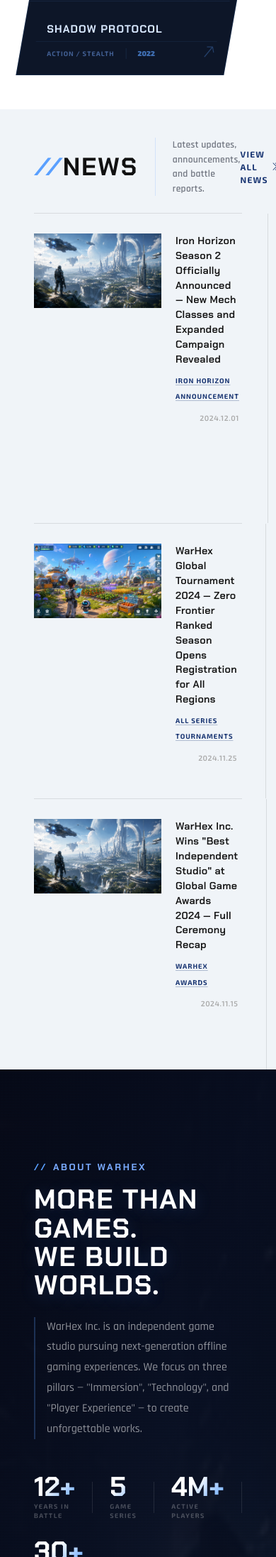
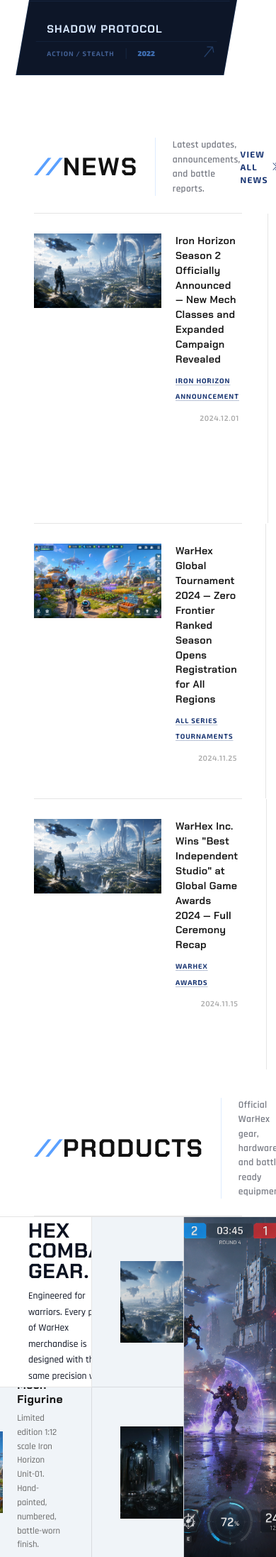
Before and after one commit to ythStevin0/UTSWeb_IF4A_0047, a PHP site: page / in a window 390 px wide. Shown: the part 2967-5161 px from the top of the page at 71% size. Run offline with PHP 8.4, Linux system fonts and the light colour scheme.

Commit message:
membuat section product beserta stylenya dan menyesuaikan warna background

```diff
--- a/index.html
+++ b/index.html
@@ -67,7 +67,7 @@
                 </div>
             </div>
             <div class="hero-overlay" aria-hidden="true"></div>
-            <div class="container hero-content position-absolute top-0 start-0 h-100">
+            <div class="hero-content position-absolute top-0 start-0 w-100 h-100">
                 <div class="row h-100 align-items-center">
                     <div class="col-12 col-md-8 col-lg-6">
                         <p class="hero-kicker mb-3">WELCOME TO WARHEX</p>
@@ -117,10 +117,7 @@
                     </a>
                 </div>
 
-                <!-- Cards Grid -->
                 <div class="row row-cols-1 row-cols-md-3 row-cols-xl-5 g-4 mb-5">
-
-                    <!-- Card 1 -->
                     <div class="col">
                         <div class="card series-card h-100">
                             <div class="position-relative">
@@ -144,7 +141,6 @@
                         </div>
                     </div>
 
-                    <!-- Card 2 -->
                     <div class="col">
                         <div class="card series-card h-100">
                             <div class="position-relative">
@@ -168,7 +164,6 @@
                         </div>
                     </div>
 
-                    <!-- Card 3 -->
                     <div class="col">
                         <div class="card series-card h-100">
                             <div class="position-relative">
@@ -192,7 +187,6 @@
                         </div>
                     </div>
 
-                    <!-- Card 4 -->
                     <div class="col">
                         <div class="card series-card h-100">
                             <div class="position-relative">
@@ -216,7 +210,6 @@
                         </div>
                     </div>
 
-                    <!-- Card 5 -->
                     <div class="col">
                         <div class="card series-card h-100">
                             <div class="position-relative">
@@ -246,8 +239,6 @@
             <!-- News Section -->
             <section id="news" class="news-section">
                 <div class="container-fluid px-5">
-
-                    <!-- Section header -->
                     <div class="d-flex align-items-center justify-content-between mb-0 pb-4 news-header-row">
                         <div class="d-flex align-items-center gap-4">
                             <h2 class="news-section-title mb-0 d-flex align-items-center">
@@ -262,12 +253,8 @@
                         </a>
                     </div>
 
-                    <!-- News grid -->
                     <div class="news-grid">
-
-                        <!-- Row 1 -->
                         <div class="news-row">
-                            <!-- Item 1 -->
                             <div class="news-item">
                                 <a href="#" class="news-thumb-link">
                                     <img src="assets/WarHex1.png" alt="Iron Horizon Update" class="news-thumb">
@@ -287,8 +274,6 @@
                             </div>
 
                             <div class="news-col-divider"></div>
-
-                            <!-- Item 2 -->
                             <div class="news-item">
                                 <a href="#" class="news-thumb-link">
                                     <img src="assets/WarHex2.png" alt="Project Nova" class="news-thumb">
@@ -309,10 +294,7 @@
                         </div>
 
                         <div class="news-row-divider"></div>
-
-                        <!-- Row 2 -->
                         <div class="news-row">
-                            <!-- Item 3 -->
                             <div class="news-item">
                                 <a href="#" class="news-thumb-link">
                                     <img src="assets/WarHex3.png" alt="Zero Frontier" class="news-thumb">
@@ -332,8 +314,6 @@
                             </div>
 
                             <div class="news-col-divider"></div>
-
-                            <!-- Item 4 -->
                             <div class="news-item">
                                 <a href="#" class="news-thumb-link">
                                     <img src="assets/WarHex4.png" alt="Desert Echo" class="news-thumb">
@@ -354,10 +334,7 @@
                         </div>
 
                         <div class="news-row-divider"></div>
-
-                        <!-- Row 3 -->
                         <div class="news-row">
-                            <!-- Item 5 -->
                             <div class="news-item">
                                 <a href="#" class="news-thumb-link">
                                     <img src="assets/WarHex1.png" alt="WarHex Awards" class="news-thumb">
@@ -378,7 +355,6 @@
 
                             <div class="news-col-divider"></div>
 
-                            <!-- Item 6 -->
                             <div class="news-item">
                                 <a href="#" class="news-thumb-link">
                                     <img src="assets/WarHex2.png" alt="Shadow Protocol" class="news-thumb">
@@ -397,12 +373,92 @@
                                 </div>
                             </div>
                         </div>
-
                     </div>
-                    <!-- end news-grid -->
-
                 </div>
             </section>
+
+            <!-- Products Section -->
+<section id="products" class="products-section">
+
+    <div class="container-fluid px-5">
+        <div class="d-flex align-items-center justify-content-between pb-4 news-header-row">
+            <div class="d-flex align-items-center gap-4">
+                <h2 class="news-section-title mb-0 d-flex align-items-center">
+                    <span class="series-slash me-2">//</span> PRODUCTS
+                </h2>
+                <div class="series-desc border-start ps-4">
+                    <p class="mb-0 small fw-semibold">Official WarHex gear, hardware, and battle-ready equipment.</p>
+                </div>
+            </div>
+            <a href="#" class="view-all text-decoration-none fw-bold d-flex align-items-center gap-1">
+                VIEW ALL PRODUCTS <i class="bi bi-chevron-double-right"></i>
+            </a>
+        </div>
+    </div>
+
+    <div class="products-bento">
+        <div class="prod-cell prod-cell--a prod-cell--text">
+            <div>
+                <p class="prod-kicker"><span class="about-slash me-1">//</span> FEATURED</p>
+                <h3 class="prod-big-title">HEX<br>COMBAT<br>GEAR.</h3>
+                <p class="prod-big-desc">Engineered for warriors. Every piece of WarHex merchandise is designed with the same precision we put into our games.</p>
+            </div>
+        </div>
+
+        <div class="prod-cell prod-cell--b">
+            <img src="assets/WarHex1.png" alt="HEX Controller Pro" class="prod-img--sm">
+            <div class="prod-info">
+                <h4 class="prod-title">HEX Controller Pro</h4>
+                <p class="prod-desc">Tactile precision switches, zero-latency wireless, and a grip molded for long-battle endurance.</p>
+                <a href="#" class="prod-link">SHOP NOW <i class="bi bi-arrow-up-right"></i></a>
+            </div>
+        </div>
+
+        <div class="prod-cell prod-cell--c prod-cell--imgfull">
+            <img src="assets/WarHex2.png" alt="Featured Product" class="prod-img--cover">
+        </div>
+
+        <div class="prod-cell prod-cell--d prod-cell--reverse">
+            <div class="prod-info">
+                <h4 class="prod-title">WarHex Mech Figurine</h4>
+                <p class="prod-desc">Limited edition 1:12 scale Iron Horizon Unit-01. Hand-painted, numbered, battle-worn finish.</p>
+                <a href="#" class="prod-link">SHOP NOW <i class="bi bi-arrow-up-right"></i></a>
+            </div>
+            <img src="assets/WarHex3.png" alt="Mech Figurine" class="prod-img--sm">
+        </div>
+
+        <div class="prod-cell prod-cell--e">
+            <img src="assets/WarHex5.jpg" alt="Iron Horizon Headset" class="prod-img--sm" style="width:130px;height:130px;">
+            <div class="prod-info">
+                <h4 class="prod-title">Iron Horizon Headset</h4>
+                <p class="prod-desc">Spatial audio with 7.1 surround. Hear the battlefield before you see it.</p>
+                <a href="#" class="prod-link">SHOP NOW <i class="bi bi-arrow-up-right"></i></a>
+            </div>
+        </div>
+
+        <div class="prod-cell prod-cell--f">
+            <img src="assets/WarHex4.png" alt="HEX Combat Jacket" class="prod-img--sm">
+            <div class="prod-info">
+                <h4 class="prod-title">HEX Combat Jacket</h4>
+                <p class="prod-desc">Tactical-grade fabric, embroidered WarHex insignia, built for the streets and the arena.</p>
+                <a href="#" class="prod-link">SHOP NOW <i class="bi bi-arrow-up-right"></i></a>
+            </div>
+        </div>
+
+        <div class="prod-cell prod-cell--g prod-cell--text prod-cell--drops">
+            <div>
+                <p class="prod-kicker"><span class="about-slash me-1">//</span> LIMITED DROPS</p>
+                <h3 class="prod-big-title">DROPS<br>EVERY<br>SEASON.</h3>
+                <p class="prod-big-desc">New collections launching alongside every game release. Join the waitlist to get early access.</p>
+                <a href="#" class="btn hero-button d-inline-flex align-items-center justify-content-between mt-3" style="width:210px;font-size:.85rem;">
+                    <span>JOIN WAITLIST</span>
+                    <i class="bi bi-arrow-right"></i>
+                </a>
+            </div>
+        </div>
+
+    </div>
+</section>
 
             <!-- About Section -->
             <section id="about" class="about-section position-relative">
@@ -415,7 +471,6 @@
                 <div class="container-fluid px-5 position-relative" style="z-index:2;">
                     <div class="row g-5 align-items-stretch py-5">
 
-                        <!-- Left -->
                         <div class="col-12 col-lg-5 d-flex flex-column justify-content-center">
                             <p class="about-kicker mb-3">
                                 <span class="about-slash me-2">//</span> ABOUT WARHEX
@@ -480,7 +535,6 @@
                             </div>
                         </div>
 
-                        <!-- Right -->
                         <div class="col-12 col-lg-7 d-flex flex-column gap-4 justify-content-center">
                             <div class="about-right-panel">
                                 <div class="about-panel-header">
@@ -490,7 +544,7 @@
                                     <span class="about-panel-badge">IRON HORIZON — 2024</span>
                                 </div>
                                 <div class="about-video-wrap">
-                                    <iframe src="https://www.youtube.com/embed/dQw4w9WgXcQ"
+                                    <iframe src="https://youtu.be/IUjitZVdWqg?si=9_wavaLPeZ9G3SkB"
                                         title="WarHex Iron Horizon Trailer" frameborder="0"
                                         allow="accelerometer; autoplay; clipboard-write; encrypted-media; gyroscope; picture-in-picture"
                                         allowfullscreen></iframe>
@@ -601,7 +655,6 @@
                 </div>
             </section>
         </section>
-
         <!-- Footer -->
         <footer id="contact" class="warhex-footer">
             <div class="footer-logos-bar">
--- a/style.css
+++ b/style.css
@@ -1,4 +1,3 @@
-/* ===== BASE ===== */
 html, body {
   margin: 0;
   padding: 0;
@@ -75,7 +74,7 @@ body {
   z-index: 3;
   position: absolute;
   inset: 0;
-  padding: 3rem 1% 3rem;
+  padding: 3rem 0 3rem 3rem;
 }
 .hero-kicker {
   font-family: "Chakra Petch", sans-serif;
@@ -381,10 +380,11 @@ body {
 
 /* ===== NEWS SECTION ===== */
 .news-section {
-  background-color: #f0f4f8;
+  background-color: #ffffff;
   font-family: "Rajdhani", sans-serif;
   padding-bottom: 0;
 }
+
 
 .news-header-row {
   border-bottom: 1px solid rgba(0,0,0,0.1);
@@ -528,6 +528,190 @@ body {
   letter-spacing: 0.05em;
   white-space: nowrap;
   margin-left: auto;
+}
+/* ===== PRODUCTS SECTION ===== */
+.products-section {
+  background-color: #ffffff;
+  font-family: "Rajdhani", sans-serif;
+  padding-bottom: 0;
+}
+
+/* Featured (cell A & G) dibuat senada putih terang seperti section series */
+.products-section .prod-cell--a,
+.products-section .prod-cell--g {
+  background: #ffffff;
+}
+
+
+.products-bento {
+
+  width: 100%;
+  display: grid;
+  grid-template-columns: 1fr 1fr 1fr;
+  grid-template-rows: 240px 240px 280px;
+  border-top: 1px solid rgba(0,0,0,0.1);
+}
+
+/* Grid area assignment */
+.prod-cell--a { grid-area: 1 / 1 / 2 / 2; }
+.prod-cell--b { grid-area: 1 / 2 / 2 / 3; }
+.prod-cell--c { grid-area: 1 / 3 / 3 / 4; } /* span 2 baris */
+.prod-cell--d { grid-area: 2 / 1 / 3 / 2; }
+.prod-cell--e { grid-area: 2 / 2 / 3 / 3; }
+.prod-cell--f { grid-area: 3 / 1 / 4 / 2; }
+.prod-cell--g { grid-area: 3 / 2 / 4 / 4; } /* span 2 kolom */
+
+/* Base cell */
+.prod-cell {
+  border-right: 1px solid rgba(0,0,0,0.1);
+  border-bottom: 1px solid rgba(0,0,0,0.1);
+  padding: 2rem 2.5rem;
+  display: flex;
+  align-items: center;
+  gap: 1.25rem;
+  overflow: hidden;
+  background: #f0f4f8;
+  transition: background 0.2s ease;
+  position: relative;
+}
+/* Hapus border kanan pada kolom terakhir */
+.prod-cell--c,
+.prod-cell--g { border-right: none; }
+/* Hapus border bawah pada baris terakhir */
+.prod-cell--f,
+.prod-cell--g { border-bottom: none; }
+
+/* disable hover effect for featured & limited drops */
+.products-section .prod-cell--a:hover,
+.products-section .prod-cell--g:hover,
+.products-section .prod-cell--drops:hover {
+  background: inherit;
+}
+
+/* keep other prod-cell hover as-is */
+.prod-cell:hover { background: #e8eef6; }
+
+
+/* Text-only cells */
+.prod-cell--text {
+  align-items: flex-start;
+  justify-content: center;
+  flex-direction: column;
+}
+
+/* Slightly darker for contrast cells */
+.prod-cell--mid  { background: #eaeef5; }
+.prod-cell--drops { background: #e4ecf5; }
+.prod-cell--mid:hover  { background: #e0e8f2; }
+.prod-cell--drops:hover { background: #dce6f0; }
+
+/* Image fill penuh (cell C) */
+.prod-cell--imgfull {
+  padding: 0;
+}
+.prod-img--cover {
+  width: 100%;
+  height: 100%;
+  object-fit: cover;
+  display: block;
+  filter: brightness(0.88) saturate(1.1);
+  transition: transform 0.4s ease, filter 0.4s ease;
+}
+.prod-cell--imgfull:hover .prod-img--cover {
+  transform: scale(1.04);
+  filter: brightness(0.95) saturate(1.25);
+}
+
+.prod-img--sm {
+  width: 115px;
+  height: 115px;
+  object-fit: cover;
+  flex-shrink: 0;
+  filter: brightness(0.88);
+  transition: transform 0.3s ease, filter 0.3s ease;
+}
+.prod-cell:hover .prod-img--sm {
+  transform: scale(1.05);
+  filter: brightness(0.95) saturate(1.2);
+}
+
+.prod-cell--reverse { flex-direction: row-reverse; }
+.prod-info {
+  display: flex;
+  flex-direction: column;
+  gap: 0.4rem;
+  flex: 1;
+}
+
+.prod-title {
+  font-family: "Chakra Petch", sans-serif;
+  font-size: 0.98rem;
+  font-weight: 700;
+  color: #111;
+  letter-spacing: 0.03em;
+  margin: 0;
+  line-height: 1.3;
+}
+.prod-desc {
+  font-family: "Rajdhani", sans-serif;
+  font-size: 0.8rem;
+  color: #666;
+  line-height: 1.55;
+  font-weight: 500;
+  margin: 0;
+  max-width: 260px;
+}
+.prod-link {
+  font-family: "Chakra Petch", sans-serif;
+  font-size: 0.63rem;
+  font-weight: 700;
+  letter-spacing: 0.12em;
+  color: #1a3673;
+  text-decoration: none;
+  display: inline-flex;
+  align-items: center;
+  gap: 0.3rem;
+  margin-top: 0.3rem;
+  transition: gap 0.2s ease, color 0.2s ease;
+}
+.prod-link:hover { color: #275296; gap: 0.55rem; }
+
+.prod-kicker {
+  font-family: "Chakra Petch", sans-serif;
+  font-size: 0.65rem;
+  font-weight: 700;
+  letter-spacing: 0.18em;
+  color: #1a3673;
+  margin: 0 0 0.4rem;
+}
+
+.products-section .prod-cell--a,
+.products-section .prod-cell--g {
+  color: #0b1120;
+}
+
+.products-section .prod-big-title,
+.products-section .prod-big-desc {
+  color: #0b1120;
+}
+
+.prod-big-title {
+  font-family: "Chakra Petch", sans-serif;
+  font-size: clamp(1.8rem, 2.4vw, 2.8rem);
+  font-weight: 900;
+  color: #111;
+  line-height: 1.0;
+  letter-spacing: 0.03em;
+  margin: 0 0 0.6rem;
+}
+.prod-big-desc {
+  font-family: "Rajdhani", sans-serif;
+  font-size: 0.85rem;
+  color: #666;
+  line-height: 1.65;
+  font-weight: 500;
+  max-width: 320px;
+  margin: 0;
 }
 
 /* ===== ABOUT SECTION ===== */
```
Also changed, not shown: assets/WarHex6.jpg (added), assets/WarHex7.jpg (added).
